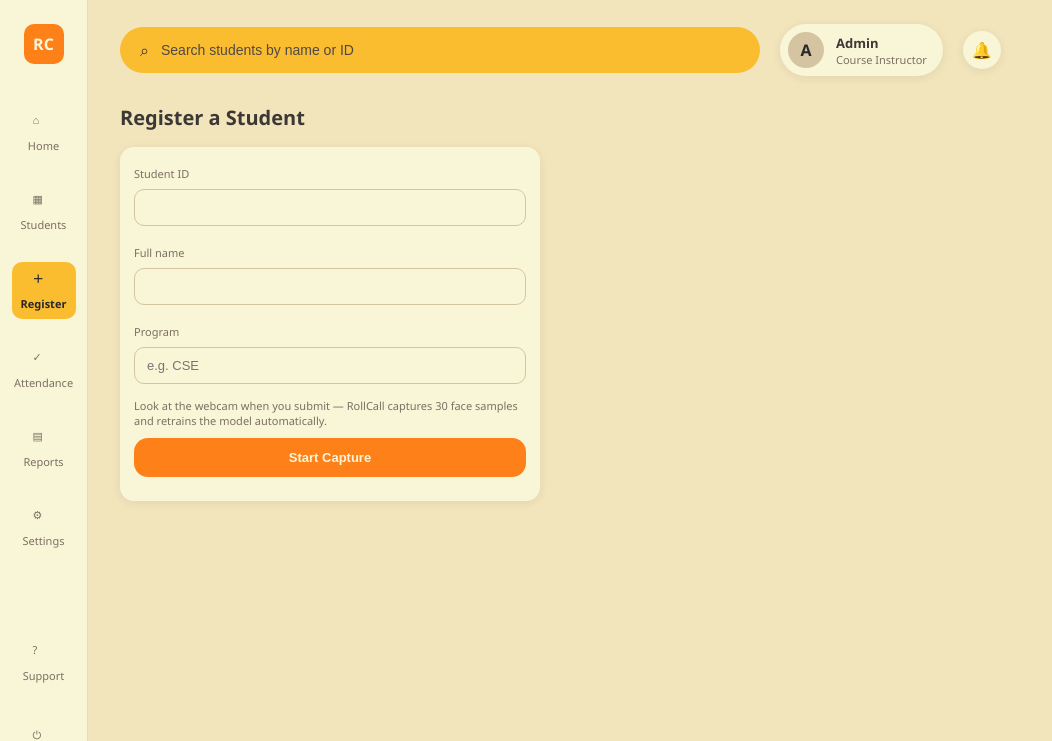
After one commit to bepunpun/attendly, a Flask app: page /register in a window 1280 px wide. The commit adds this page. Shown: the top 741 px of the page, without its empty margins (0-1052 px from the left). Run offline with Flask 3, Linux system fonts and the light colour scheme; data that the repository does not hold is empty.

Commit message:
Build register page: capture form + wire to trainer

```diff
--- a/app.py
+++ b/app.py
@@ -1,9 +1,10 @@
-from flask import Flask, render_template
+from flask import Flask, flash, redirect, render_template, request, url_for
 
 import config
 from core import database
 
 app = Flask(__name__)
+app.secret_key = "dev"  # fine for a local single-user course project
 
 
 @app.before_request
@@ -46,9 +47,28 @@ def students():
     return render_template("students.html", active="students", all_students=all_students)
 
 
-@app.route("/register")
+@app.route("/register", methods=["GET", "POST"])
 def register():
-    return render_template("register.html")
+    if request.method == "POST":
+        from core.capture import capture_face_samples
+        from core.trainer import train_model
+
+        student_id = request.form["student_id"].strip()
+        name = request.form["name"].strip()
+        program = request.form.get("program", "").strip()
+
+        saved = capture_face_samples(student_id, name, program)
+        if saved < 5:
+            flash(f"Only captured {saved} samples — try again with better lighting.")
+            return redirect(url_for("register"))
+
+        train_model()
+        flash(f"{name} registered and model retrained ({saved} samples).")
+        return redirect(url_for("students"))
+
+    return render_template(
+        "register.html", active="register", samples_per_student=config.SAMPLES_PER_STUDENT
+    )
 
 
 @app.route("/attendance")
--- a/static/css/style.css
+++ b/static/css/style.css
@@ -313,6 +313,18 @@ a {
     margin-bottom: 18px;
 }
 
+.form-input {
+    display: block;
+    width: 100%;
+    padding: 10px 12px;
+    margin: 6px 0 14px;
+    border: 1px solid var(--bg2);
+    border-radius: var(--radius-sm);
+    background: var(--bg0-h);
+    font-size: 13px;
+    color: var(--fg0);
+}
+
 .btn {
     display: inline-flex;
     align-items: center;
--- /dev/null
+++ b/templates/register.html
@@ -0,0 +1,36 @@
+{% extends "base.html" %}
+{% block title %}Register · RollCall{% endblock %}
+
+{% block content %}
+<h1>Register a Student</h1>
+
+{% with messages = get_flashed_messages() %}
+{% if messages %}
+<div class="card" style="margin-bottom: 20px;">
+    {% for m in messages %}<p class="subtitle">{{ m }}</p>{% endfor %}
+</div>
+{% endif %}
+{% endwith %}
+
+<div class="card" style="max-width: 420px; cursor: default;">
+    <form method="post">
+        <label class="subtitle">Student ID</label>
+        <input class="form-input" type="text" name="student_id" required />
+
+        <label class="subtitle">Full name</label>
+        <input class="form-input" type="text" name="name" required />
+
+        <label class="subtitle">Program</label>
+        <input class="form-input" type="text" name="program" placeholder="e.g. CSE" />
+
+        <p class="subtitle" style="margin-top: 14px;">
+            Look at the webcam when you submit — RollCall captures
+            {{ samples_per_student }} face samples and retrains the model automatically.
+        </p>
+
+        <button class="btn btn-secondary" type="submit" style="margin-top: 10px;">
+            Start Capture
+        </button>
+    </form>
+</div>
+{% endblock %}
```
